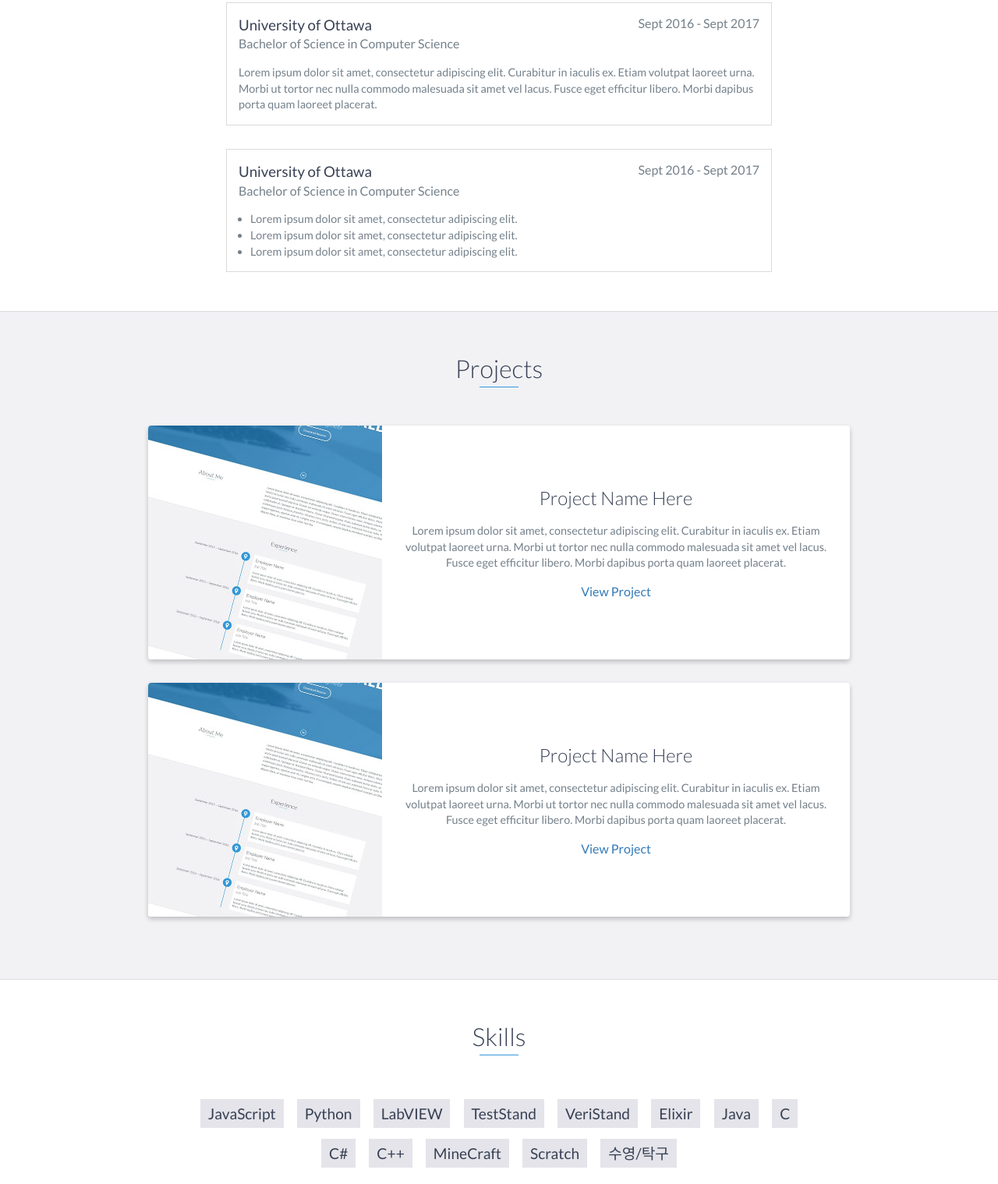
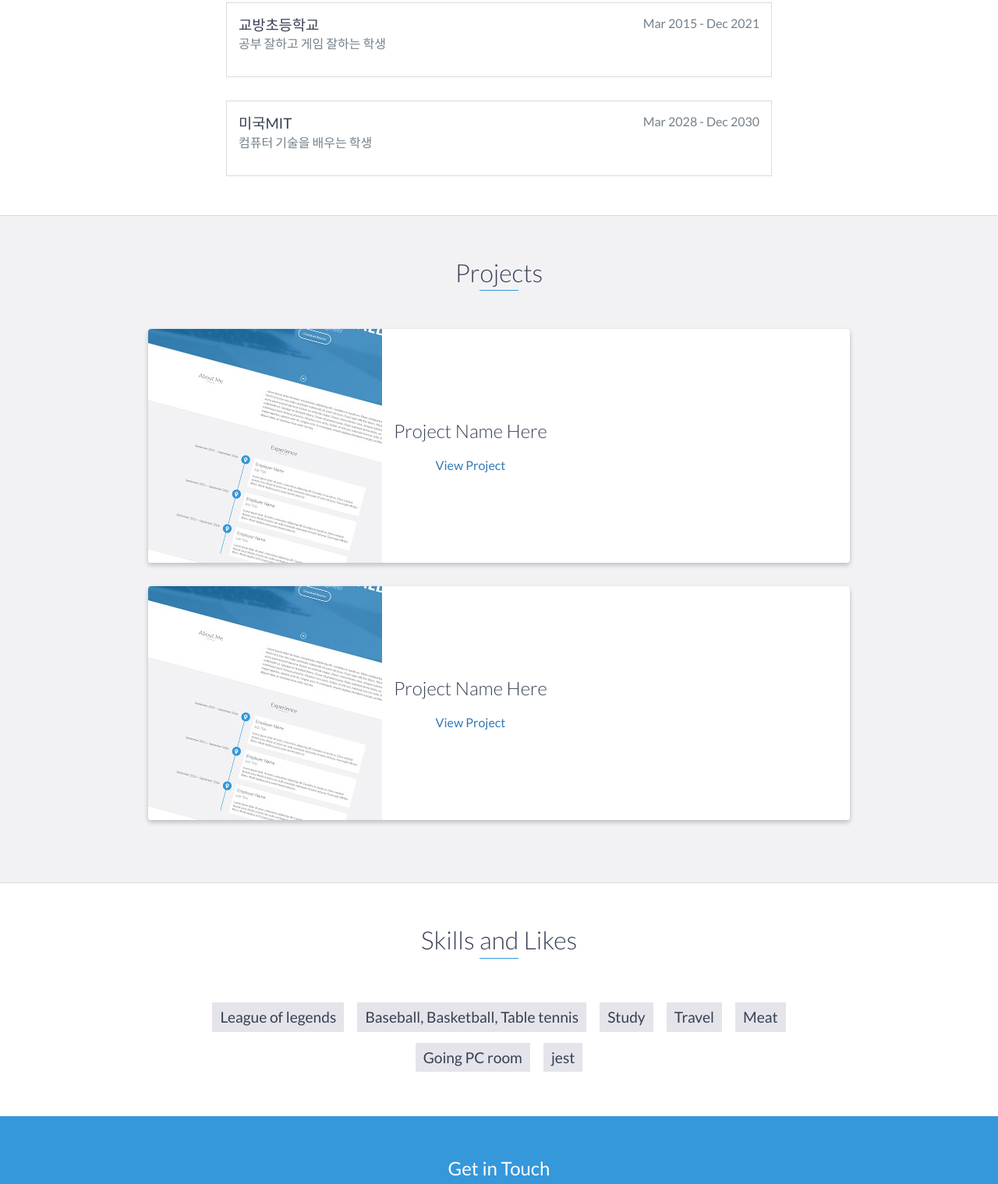
Before and after one commit to Jason430/Jason430.github.io, a website: page index.html in a window 1280 px wide. Shown: the part 2173-3692 px from the top of the page at 78% size. Drawn offline with nearby package versions, Linux system fonts and the light colour scheme.

Commit message:
Jasonjun

```diff
--- a/index.html
+++ b/index.html
@@ -132,30 +132,19 @@
     <div id="education">
         <h2 class="heading">Education</h2>
         <div class="education-block">
-            <h3>University of Ottawa</h3>
-            <span class="education-date">Sept 2016 - Sept 2017</span>
-            <h4>Bachelor of Science in Computer Science</h4>
+            <h3>교방초등학교</h3>
+            <span class="education-date">Mar 2015 - Dec 2021</span>
+            <h4>공부 잘하고 게임 잘하는 학생 </h4>
             <p>
-                Lorem ipsum dolor sit amet, consectetur adipiscing elit. Curabitur in iaculis ex. Etiam volutpat laoreet urna. Morbi ut tortor nec nulla commodo malesuada sit amet vel lacus. Fusce eget efficitur libero. Morbi dapibus porta quam laoreet placerat.
             </p>
         </div>
         <!-- End .education-block -->
 
         <div class="education-block">
-            <h3>University of Ottawa</h3>
-            <span class="education-date">Sept 2016 - Sept 2017</span>
-            <h4>Bachelor of Science in Computer Science</h4>
-            <ul>
-                <li>
-                    Lorem ipsum dolor sit amet, consectetur adipiscing elit.
-                </li>
-                <li>
-                    Lorem ipsum dolor sit amet, consectetur adipiscing elit.
-                </li>
-                <li>
-                    Lorem ipsum dolor sit amet, consectetur adipiscing elit.
-                </li>
-            </ul>
+            <h3>미국MIT</h3>
+            <span class="education-date">Mar 2028 - Dec 2030</span>
+            <h4>컴퓨터 기술을 배우는 학생</h4>
+
         </div>
         <!-- End .education-block -->
     </div>
@@ -173,7 +162,6 @@
                     <div class="project-info">
                         <h3>Project Name Here</h3>
                         <p>
-                            Lorem ipsum dolor sit amet, consectetur adipiscing elit. Curabitur in iaculis ex. Etiam volutpat laoreet urna. Morbi ut tortor nec nulla commodo malesuada sit amet vel lacus. Fusce eget efficitur libero. Morbi dapibus porta quam laoreet placerat.
                         </p>
                         <a href="#">View Project</a>
                     </div>
@@ -189,7 +177,6 @@
                     <div class="project-info">
                         <h3>Project Name Here</h3>
                         <p>
-                            Lorem ipsum dolor sit amet, consectetur adipiscing elit. Curabitur in iaculis ex. Etiam volutpat laoreet urna. Morbi ut tortor nec nulla commodo malesuada sit amet vel lacus. Fusce eget efficitur libero. Morbi dapibus porta quam laoreet placerat.
                         </p>
                         <a href="#">View Project</a>
                     </div>
@@ -202,21 +189,15 @@
     <!-- End #projects -->
 
     <div id="skills">
-        <h2 class="heading">Skills</h2>
+        <h2 class="heading">Skills and Likes</h2>
         <ul>
-            <li>JavaScript</li>
-            <li>Python</li>
-            <li>LabVIEW</li>
-            <li>TestStand</li>
-            <li>VeriStand</li>
-            <li>Elixir</li>
-            <li>Java</li>
-            <li>C</li>
-            <li>C#</li>
-            <li>C++</li>
-            <li>MineCraft</li>
-            <li>Scratch</li>
-            <li>수영/탁구</li>
+            <li>League of legends</li>
+            <li>Baseball, Basketball, Table tennis</li>
+            <li>Study</li>
+            <li>Travel</li>
+            <li>Meat</li>
+            <li>Going PC room</li>
+            <li>jest</li>
         </ul>
     </div>
     <!-- End #skills -->
@@ -240,7 +221,7 @@
             <div class="row">
                 <div class="col-sm-5 copyright">
                     <p>
-                        Copyright &copy; 2020 Dooyoung Lee
+                        Copyright &copy; 2020 Kim Jun Seong
                     </p>
                 </div>
                 <div class="col-sm-2 top">
```
